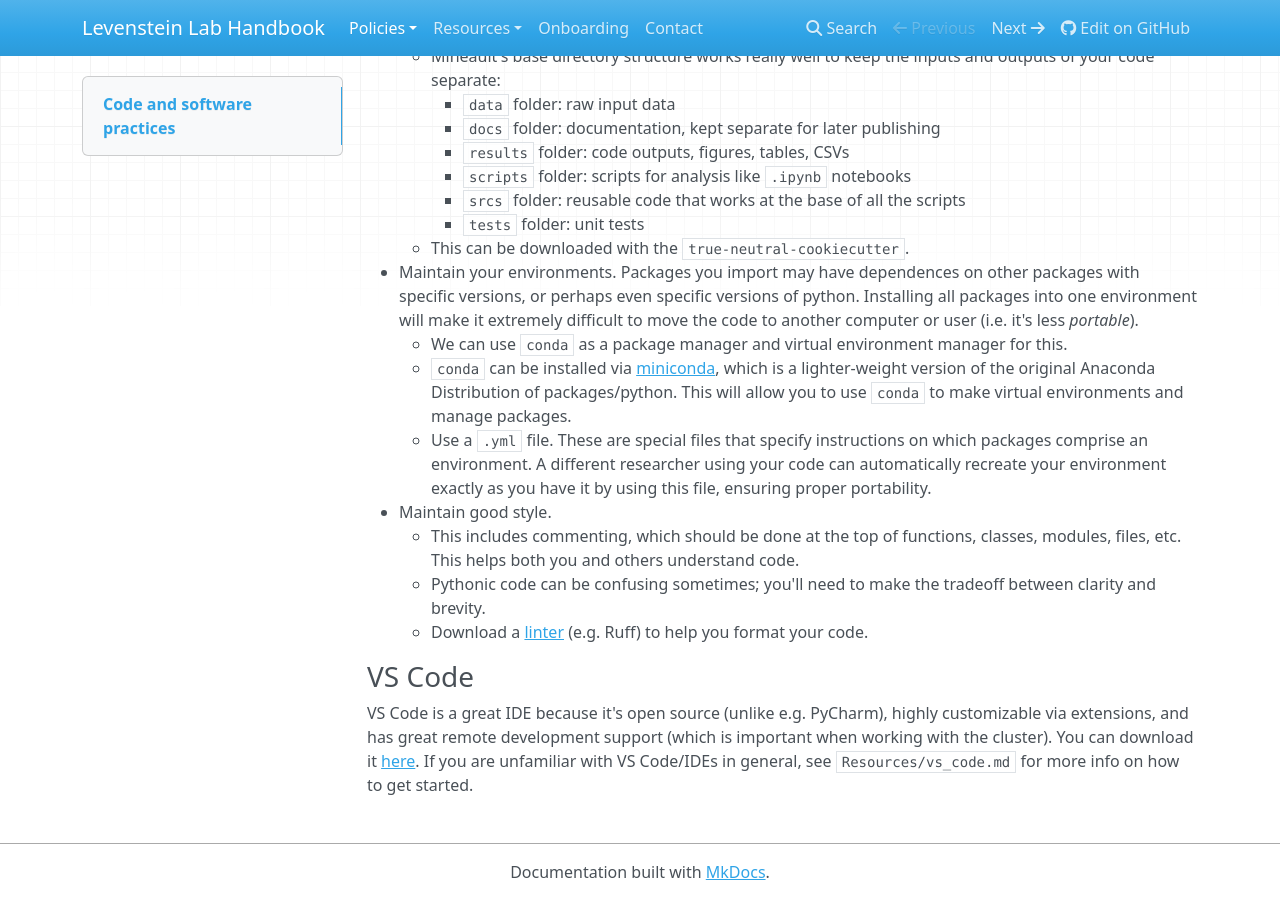
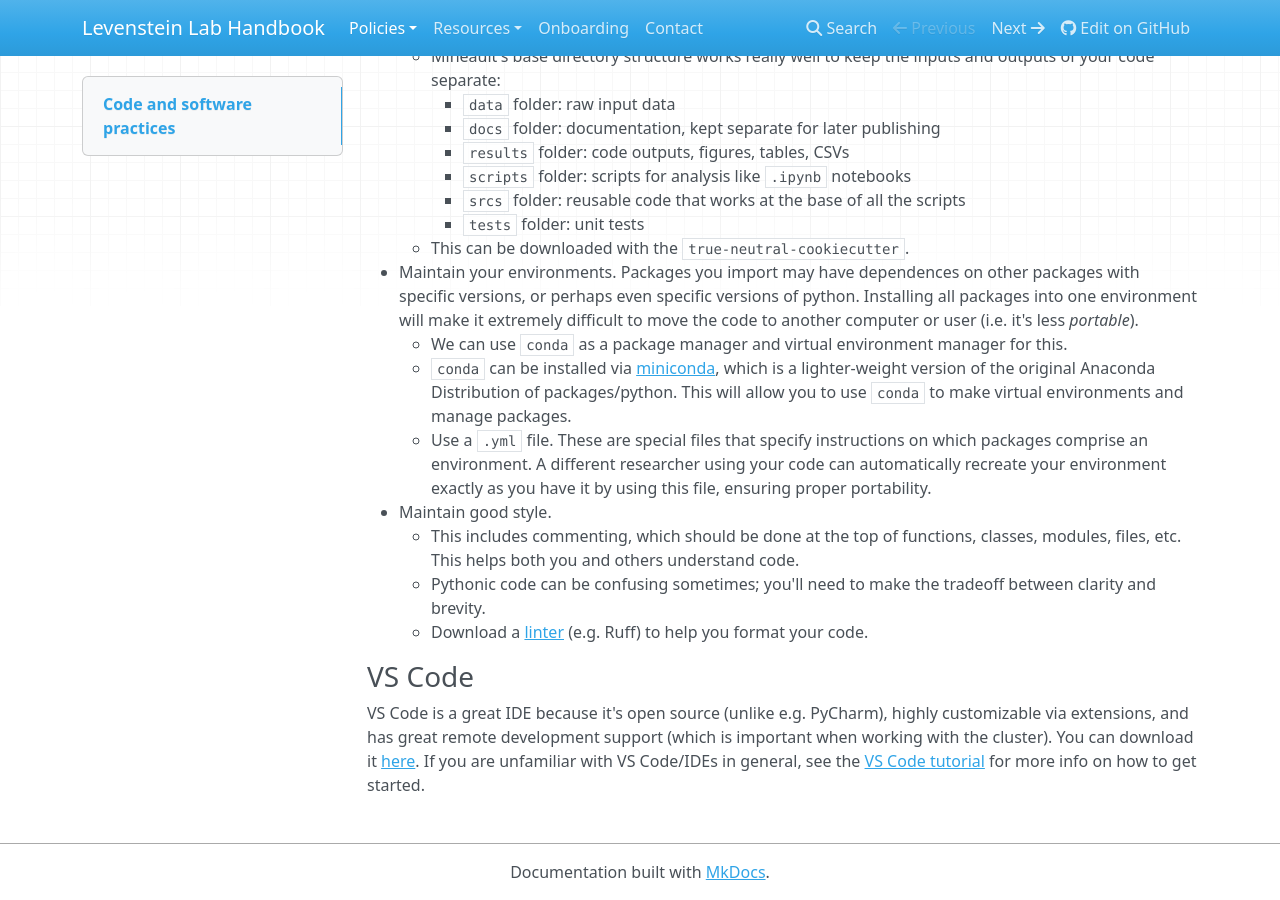
Before and after one commit to LevensteinLab/Lab-Handbook, an MkDocs documentation site: the page built from docs/Policies/code_software.md, in a window 1280 px wide and 900 px high, scrolled down 1086 px. Built offline with MkDocs 1.6.1, drawn with Linux system fonts in a browser that asks for light colours; nearby versions of some CDN libraries.

Commit message:
Improve VS Code section with updated tutorial link
Updated the reference for the VS Code tutorial link for better guidance.

```diff
--- a/docs/Policies/code_software.md
+++ b/docs/Policies/code_software.md
@@ -47,4 +47,4 @@
     - Download a [linter](https://docs.astral.sh/ruff/) (e.g. Ruff) to help you format your code.
 
 ### VS Code
-VS Code is a great IDE because it's open source (unlike e.g. PyCharm), highly customizable via extensions, and has great remote development support (which is important when working with the cluster). You can download it [here](https://code.visualstudio.com/Download). If you are unfamiliar with VS Code/IDEs in general, see `Resources/vs_code.md` for more info on how to get started.
+VS Code is a great IDE because it's open source (unlike e.g. PyCharm), highly customizable via extensions, and has great remote development support (which is important when working with the cluster). You can download it [here](https://code.visualstudio.com/Download). If you are unfamiliar with VS Code/IDEs in general, see the [VS Code tutorial](https://levensteinlab.github.io/Lab-Handbook/Resources/vs_code) for more info on how to get started.
```
